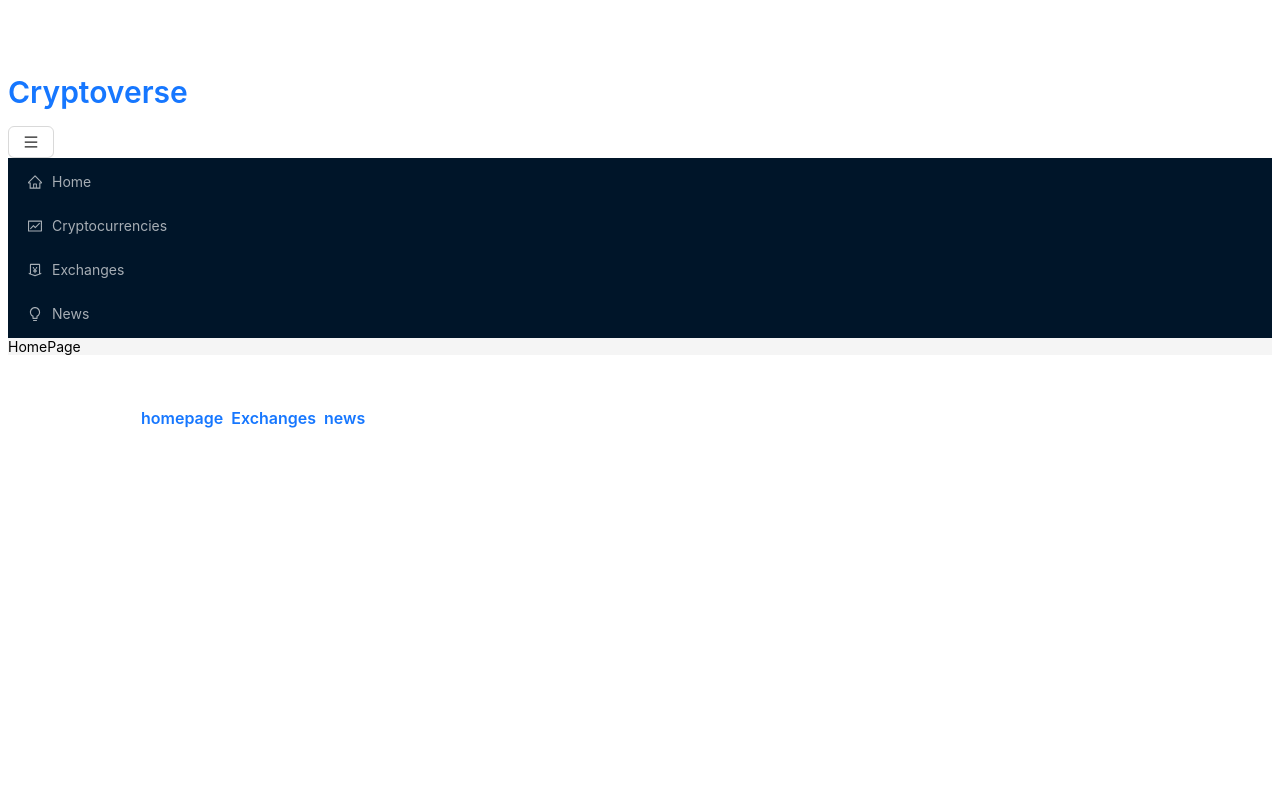
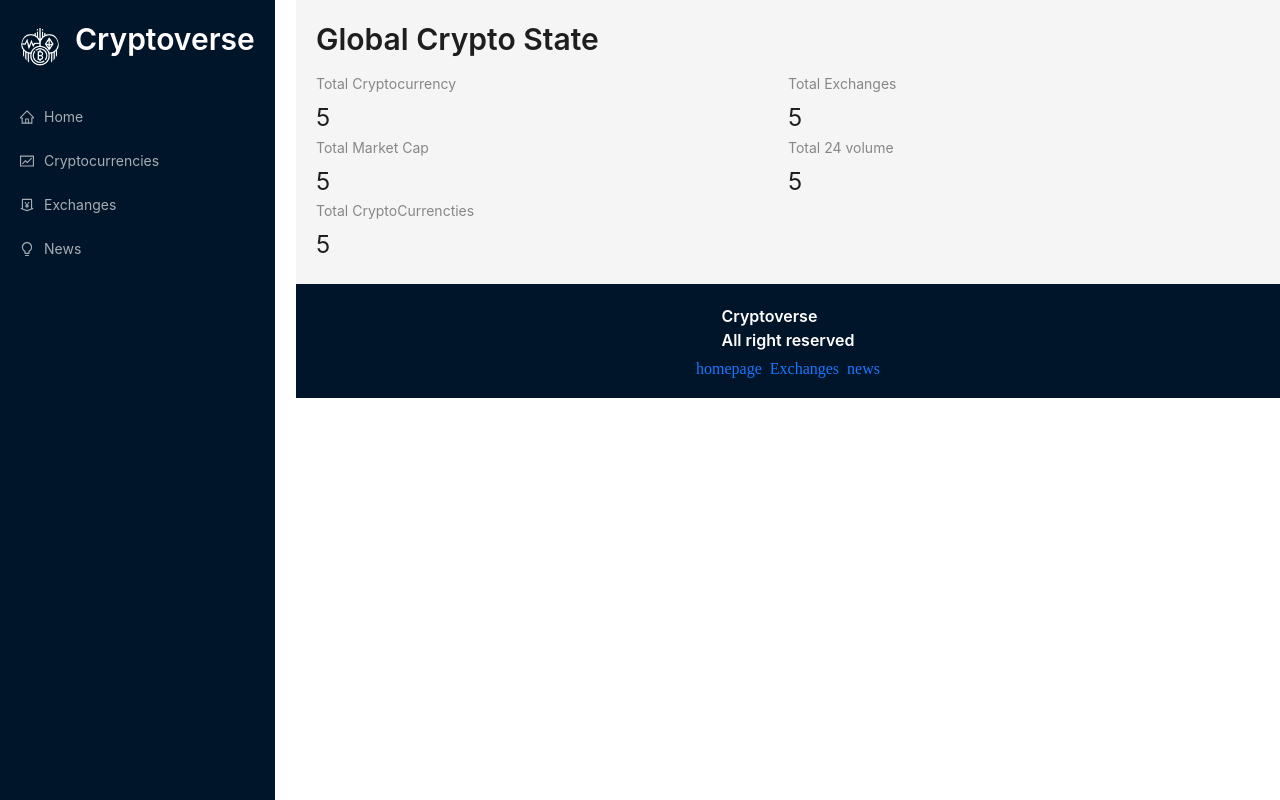
Before and after one commit to Daniellsty/crypto-currency-app, a React (Create React App) app: page / in a window 1280 px wide. Built offline with nearby package versions, Linux system fonts and the light colour scheme.

Commit message:
homepage done

```diff
--- a/src/App.js
+++ b/src/App.js
@@ -1,15 +1,16 @@
 import { BrowserRouter, Routes, Route, NavLink } from "react-router-dom";
 import { Layout, Space, Typography } from "antd";
 import { CryptoDetails, Cryptocurrencies, Exchanges, HomePage, Navbar, New } from "./components";
+import './App.css'
 function App() {
   return (
-    <div className="App">
+    <div className="app">
       <div className="navbar">
       <Navbar/>
       </div>
       <div className="main">
       <Layout>
-        <div>
+        <div className="routes">
         <Routes>
         <Route exact path="/" element={<HomePage/>} />
 
@@ -27,19 +28,19 @@ function App() {
         </Routes>
         </div>
       </Layout>
-      </div>
       <div className="footer">
 
       <Typography.Title level={5} style={{alignItems:'center',color:'white'}} >
         Cryptoverse <br/>
         All right reserved
+      </Typography.Title>
 
         <Space>
           <NavLink to='/'>homepage</NavLink>
           <NavLink to='/exchanges'>Exchanges</NavLink>
           <NavLink to='/news'>news</NavLink>
         </Space>
-      </Typography.Title>
+      </div>
       </div>
     </div>
   );
--- a/src/components/HomePage.jsx
+++ b/src/components/HomePage.jsx
@@ -1,8 +1,20 @@
+import { Col, Row, Statistic, Typography } from 'antd'
 import React from 'react'
 
 const HomePage = () => {
   return (
-    <div>HomePage</div>
+   <>
+   <Typography.Title level={2} className='heading'>
+    Global Crypto State
+   </Typography.Title>
+   <Row>
+   <Col span={12} ><Statistic title="Total Cryptocurrency" value='5'/></Col>
+   <Col span={12} ><Statistic title="Total Exchanges" value='5'/></Col>
+   <Col span={12} ><Statistic title="Total Market Cap" value='5'/></Col>
+   <Col span={12} ><Statistic title="Total 24 volume" value='5'/></Col>
+   <Col span={12} ><Statistic title="Total CryptoCurrencties" value='5'/></Col>
+   </Row>
+   </>
   )
 }
 
--- a/src/components/Navbar.jsx
+++ b/src/components/Navbar.jsx
@@ -8,7 +8,7 @@ const Navbar = () => {
     <div>
 <div className="nav-container">
       <div className="logo-container">
-        <Avatar src={icon} size='large' />
+        <Avatar src={icon} size='large'  />
         <Typography.Title level={2} className="logo">
             <NavLink to="/">Cryptoverse</NavLink>
             </Typography.Title>
```
